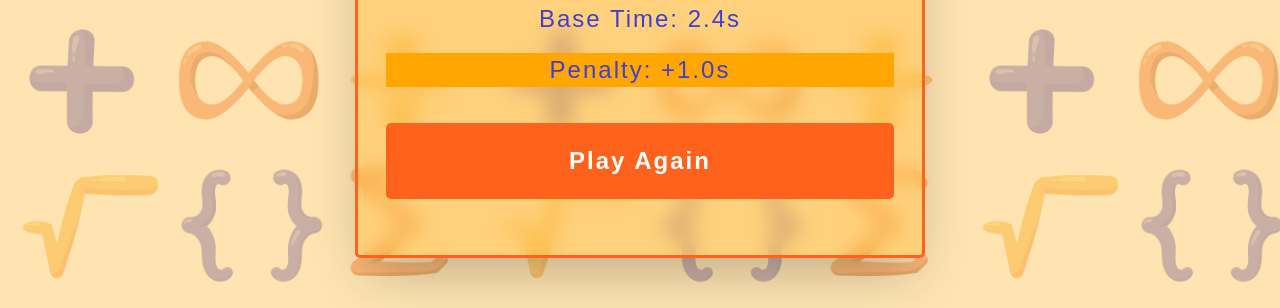
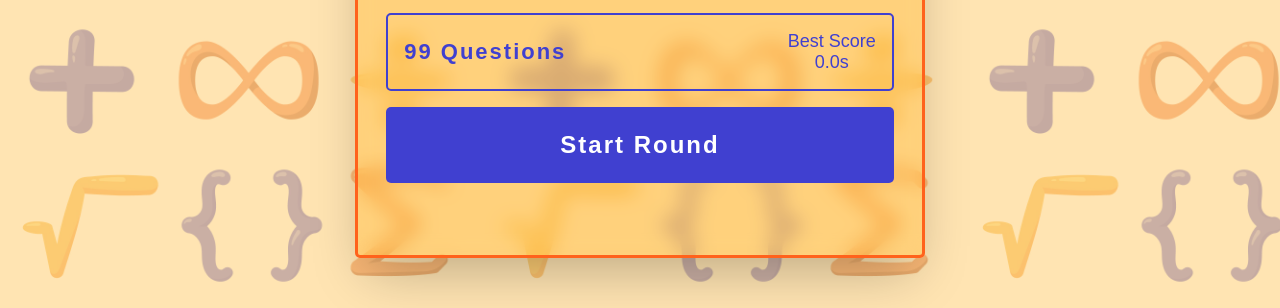
Before and after one commit to meilune/math-sprint-game, a plain HTML site: page index.html in a window 1280 px wide. Shown: the part 492-800 px from the top of the page. Drawn offline with Linux system fonts and the light colour scheme; a web font is replaced by a local one.

Commit message:
Preparing to add functionality

```diff
--- a/index.html
+++ b/index.html
@@ -17,7 +17,7 @@
             </header>
 
             <!-- Splash Page -->
-            <div class="card" id="splash-page" hidden>
+            <div class="card" id="splash-page">
                 <form id="start-form">
                     <div class="selection-container">
                         <!-- 10 Questions Radio input -->
@@ -104,7 +104,7 @@
             </div>
 
             <!-- Score Page -->
-            <div class="card" id="score-page">
+            <div class="card" id="score-page" hidden>
                 <div class="score-container">
                     <h1 class="title">Your Time</h1>
                     <h1 class="final-time">3.4s</h1>
```
